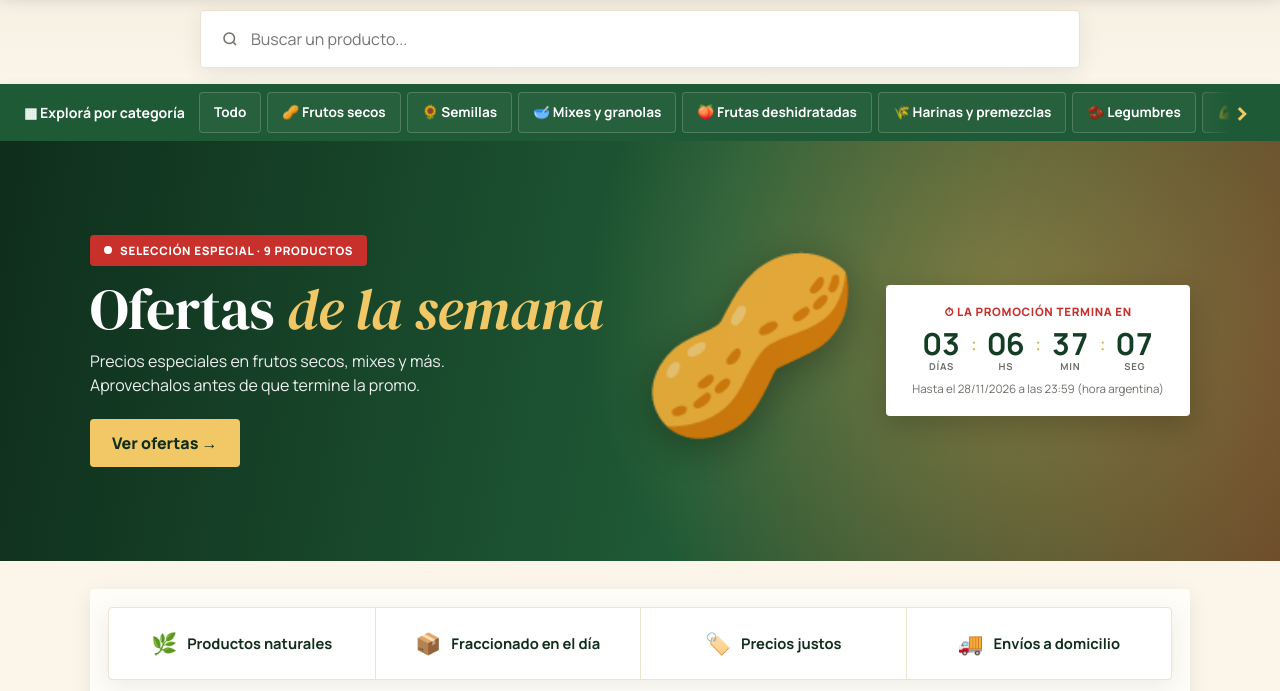
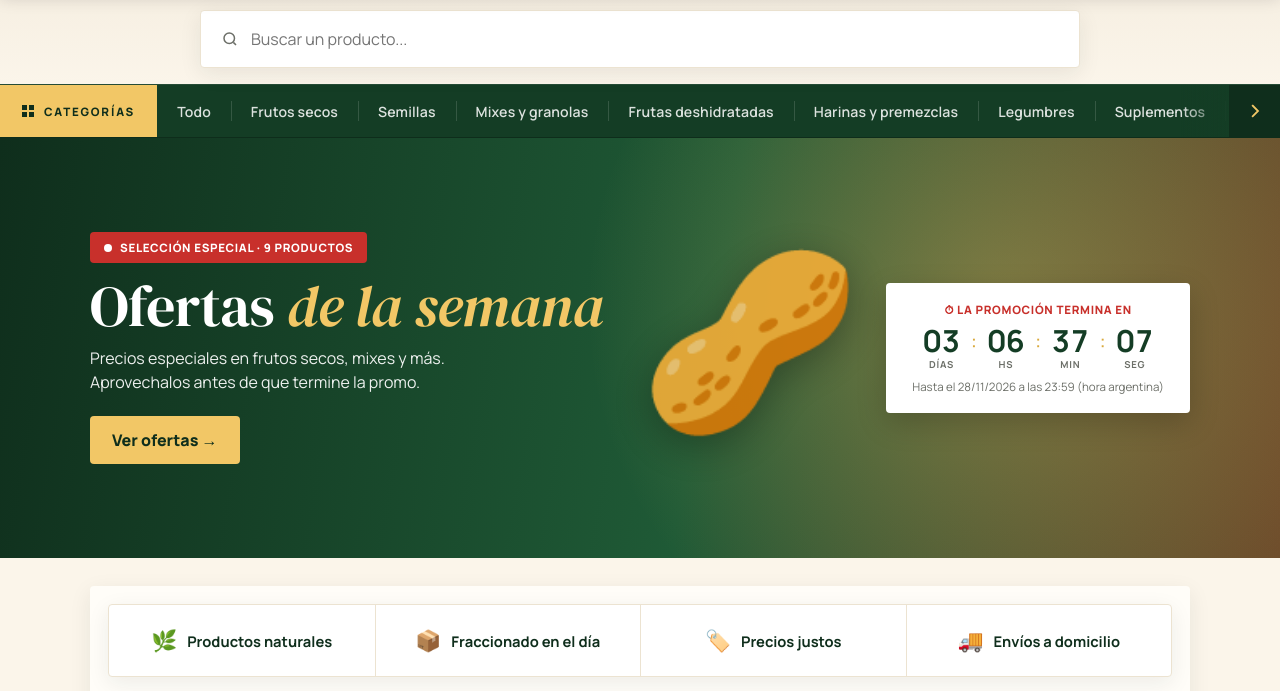
Before and after one commit to RubeKN/Sinter-Repo-WebDietetica, a plain HTML site: page index.html in a window 1280 px wide. Shown: the part 109-800 px from the top of the page. Drawn offline with Linux system fonts and the light colour scheme.

Commit message:
Rediseño de la barra de categorías: pestañas rectas, separadores y flechas cuadradas
Co-Authored-By: Claude Opus 5.5 <noreply@anthropic.com>
Claude-Session: https://claude.ai/code/session_01T23qLducLbZ5TcN2xVjfsV

```diff
--- a/css/styles.css
+++ b/css/styles.css
@@ -91,28 +91,46 @@ h1, h2, h3 { font-family: var(--serif); font-weight: 400; letter-spacing: -.01em
 .search__suggest .ph { width: 36px; height: 36px; font-size: 1.3rem; border-radius: 4px; }
 
 /* ---------- Category bar (ancho completo) ---------- */
-.catbar { background: var(--green); color: #fff; margin-bottom: 24px; box-shadow: 0 2px 10px rgba(0,0,0,.08); }
-.catbar__inner { display: flex; align-items: center; gap: 14px; padding-block: 8px; max-width: none; width: 100%; padding-inline: 24px; }
-.catbar__label { font-weight: 700; font-size: .88rem; white-space: nowrap; flex: none; }
-.catbar__scroller { position: relative; flex: 1; min-width: 0; }
-.catbar__chips { display: flex; gap: 6px; overflow-x: auto; scrollbar-width: none; scroll-behavior: smooth; }
+.catbar { background: var(--green-dark); color: #fff; margin-bottom: 24px; border-top: 1px solid rgba(255,255,255,.08); border-bottom: 1px solid rgba(0,0,0,.25); }
+.catbar__inner { display: flex; align-items: stretch; height: 52px; max-width: none; width: 100%; padding: 0; }
+.catbar__label {
+  display: flex; align-items: center; gap: 10px; flex: none; padding: 0 22px; background: var(--gold); color: var(--green-deep);
+  font-size: .72rem; font-weight: 800; letter-spacing: .16em; text-transform: uppercase;
+}
+.catbar__label::before { content: ""; width: 12px; height: 12px; background:
+  linear-gradient(var(--green-deep) 0 0) 0 0 / 5px 5px no-repeat, linear-gradient(var(--green-deep) 0 0) 100% 0 / 5px 5px no-repeat,
+  linear-gradient(var(--green-deep) 0 0) 0 100% / 5px 5px no-repeat, linear-gradient(var(--green-deep) 0 0) 100% 100% / 5px 5px no-repeat; }
+.catbar__scroller { position: relative; flex: 1; min-width: 0; display: flex; }
+.catbar__chips { display: flex; flex: 1; overflow-x: auto; scrollbar-width: none; scroll-behavior: smooth; }
 .catbar__chips::-webkit-scrollbar { display: none; }
 .chip {
-  flex: 1 0 auto; text-align: center; white-space: nowrap; padding: 9px 14px; border-radius: 4px; border: 1px solid rgba(255,255,255,.18);
-  font-weight: 700; font-size: .85rem; background: rgba(255,255,255,.04);
+  position: relative; flex: 1 0 auto; display: flex; align-items: center; justify-content: center; padding: 0 20px;
+  white-space: nowrap; font-weight: 600; font-size: .88rem; color: rgba(255,255,255,.85); letter-spacing: .01em;
+  transition: color .15s, background .15s;
 }
-.chip:hover { background: rgba(255,255,255,.12); }
-.chip.active { background: var(--gold); color: var(--green-deep); border-color: var(--gold); }
+.chip + .chip::before { content: ""; position: absolute; left: 0; top: 16px; bottom: 16px; width: 1px; background: rgba(255,255,255,.14); }
+.chip::after { content: ""; position: absolute; left: 0; right: 0; bottom: 0; height: 3px; background: var(--gold); transform: scaleX(0); transition: transform .2s; }
+.chip:hover { color: #fff; background: rgba(255,255,255,.05); }
+.chip:hover::after { transform: scaleX(1); }
+.chip.active { color: var(--gold); background: rgba(0,0,0,.18); font-weight: 800; }
+.chip.active::after { transform: scaleX(1); }
+.chip--offer { color: #ff8a7a; font-weight: 800; }
+.chip--offer::after { background: var(--red); }
 .catbar__arrow {
-  position: absolute; top: 0; bottom: 0; width: 56px; border: 0; z-index: 2; font-size: 1.8rem; font-weight: 700; line-height: 1;
-  display: flex; align-items: center; color: var(--gold); padding: 0 6px;
+  position: relative; flex: none; width: 52px; border: 0; padding: 0; display: grid; place-items: center;
+  background: var(--green-deep); color: var(--gold); transition: background .15s, color .15s;
 }
-.catbar__arrow--next { right: 0; justify-content: flex-end; background: linear-gradient(90deg, rgba(31,90,54,0), var(--green) 55%); }
-.catbar__arrow--prev { left: 0; justify-content: flex-start; background: linear-gradient(270deg, rgba(31,90,54,0), var(--green) 55%); }
-.catbar__arrow:hover { color: #fff; }
-.catbar__arrow--next { animation: nudge 1.6s ease-in-out infinite; }
-@keyframes nudge { 50% { padding-right: 0; } 0%, 100% { padding-right: 6px; } }
-@media (prefers-reduced-motion: reduce) { .catbar__arrow--next { animation: none; } }
+.catbar__arrow:hover { background: var(--gold); color: var(--green-deep); }
+.catbar__arrow--prev { order: -1; border-right: 1px solid rgba(255,255,255,.1); }
+.catbar__arrow--next { border-left: 1px solid rgba(255,255,255,.1); }
+.catbar__arrow--next::before {
+  content: ""; position: absolute; right: 100%; top: 0; bottom: 0; width: 48px; pointer-events: none;
+  background: linear-gradient(90deg, rgba(20,61,37,0), var(--green-dark));
+}
+.catbar__arrow--prev::after {
+  content: ""; position: absolute; left: 100%; top: 0; bottom: 0; width: 48px; pointer-events: none;
+  background: linear-gradient(270deg, rgba(20,61,37,0), var(--green-dark));
+}
 
 /* ---------- Hero ---------- */
 .hero-card { background: var(--paper); border-radius: 4px; overflow: hidden; box-shadow: var(--shadow); }
@@ -342,7 +360,9 @@ h1, h2, h3 { font-family: var(--serif); font-weight: 400; letter-spacing: -.01em
   .card__img { font-size: 3rem; }
   .now { font-size: 1.15rem; }
   .hero__inner { padding-block: 32px; }
-  .catbar__inner { padding-inline: 8px; }
+  .catbar__inner { height: 46px; }
+  .chip { padding: 0 16px; font-size: .84rem; }
+  .catbar__arrow { width: 44px; }
   .countdown { align-self: stretch; padding: 14px; }
   .benefits { grid-template-columns: 1fr 1fr; margin: 10px 10px 0; }
   .benefit { font-size: .8rem; padding: 14px 6px; }
--- a/js/app.js
+++ b/js/app.js
@@ -171,13 +171,13 @@
 
   function renderCatbar(active) {
     const chips = [`<a class="chip ${active === "productos" ? "active" : ""}" href="#/productos">Todo</a>`]
-      .concat(CATEGORIES.map((c) => `<a class="chip ${active === c.id ? "active" : ""}" href="#/categoria/${c.id}">${c.emoji} ${esc(c.name)}</a>`))
-      .concat(`<a class="chip ${active === "ofertas" ? "active" : ""}" href="#/ofertas">🔥 Ofertas</a>`);
-    $("#catbar").innerHTML = `<span class="catbar__label">▦ Explorá por categoría</span>
+      .concat(CATEGORIES.map((c) => `<a class="chip ${active === c.id ? "active" : ""}" href="#/categoria/${c.id}">${esc(c.name)}</a>`))
+      .concat(`<a class="chip chip--offer ${active === "ofertas" ? "active" : ""}" href="#/ofertas">Ofertas</a>`);
+    $("#catbar").innerHTML = `<span class="catbar__label">Categorías</span>
       <div class="catbar__scroller">
-        <button class="catbar__arrow catbar__arrow--prev" data-dir="-1" aria-label="Ver categorías anteriores" hidden>‹</button>
+        <button class="catbar__arrow catbar__arrow--prev" data-dir="-1" aria-label="Ver categorías anteriores" hidden><svg width="18" height="18" viewBox="0 0 24 24" fill="none" stroke="currentColor" stroke-width="2.4" stroke-linecap="square"><path d="M15 5l-7 7 7 7"/></svg></button>
         <div class="catbar__chips">${chips.join("")}</div>
-        <button class="catbar__arrow catbar__arrow--next" data-dir="1" aria-label="Ver más categorías" hidden>›</button>
+        <button class="catbar__arrow catbar__arrow--next" data-dir="1" aria-label="Ver más categorías" hidden><svg width="18" height="18" viewBox="0 0 24 24" fill="none" stroke="currentColor" stroke-width="2.4" stroke-linecap="square"><path d="M9 5l7 7-7 7"/></svg></button>
       </div>`;
     const track = $(".catbar__chips", $("#catbar"));
     const prev = $(".catbar__arrow--prev", $("#catbar"));
```
